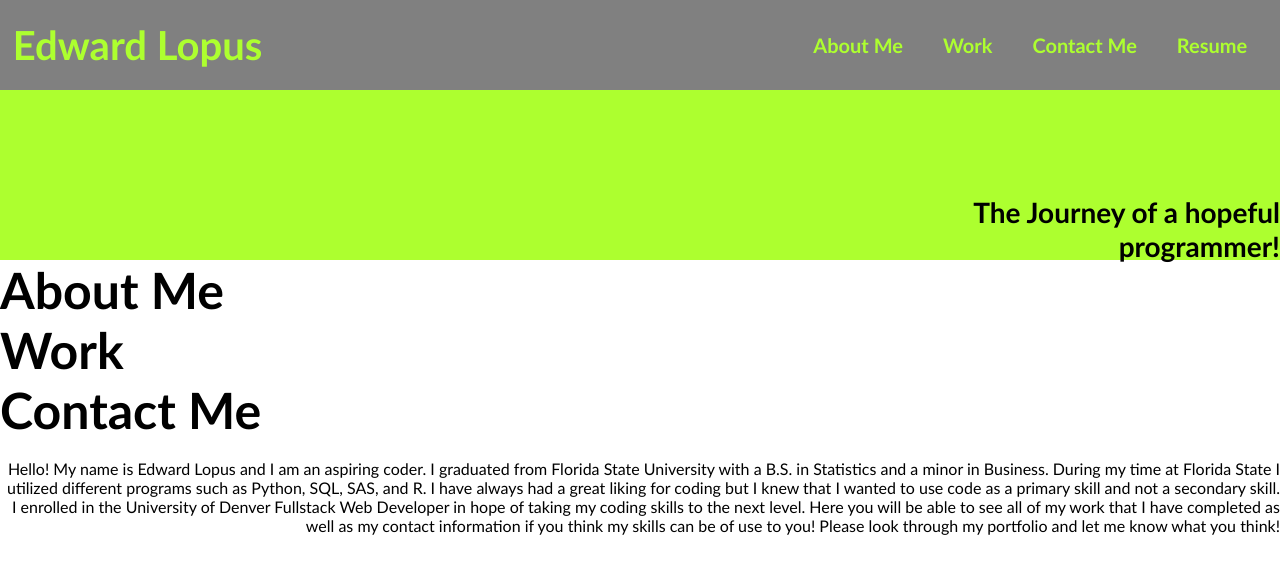
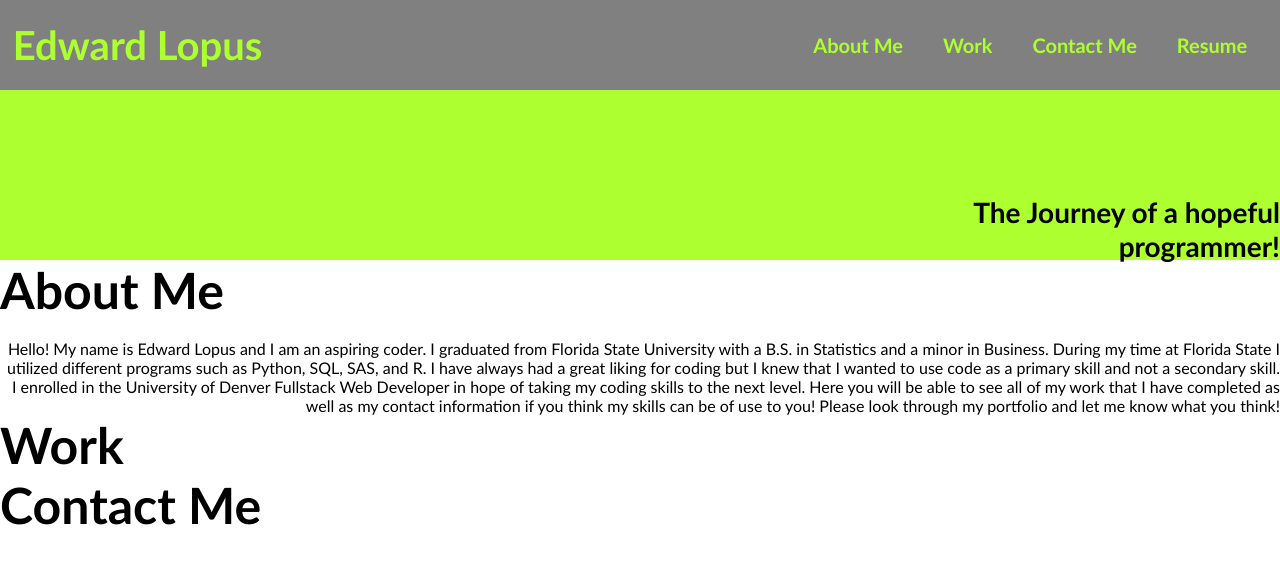
Before and after one commit to tedlopus/Edward_Lopus_Portfolio, a plain HTML site: page index.html in a window 1280 px wide. Drawn offline with Linux system fonts and the light colour scheme.

Commit message:
Updated section formatting

```diff
--- a/index.html
+++ b/index.html
@@ -27,30 +27,34 @@
 
     <main>
 
-        <section id="Container">
+        <section class="Container">
             <section id="Aboutme">
                 <h3>About Me</h3>
             </section>
-
+            <div class="content">
+                <div class="textbox">
+                    <p>
+                    Hello! My name is Edward Lopus and I am an aspiring coder. I graduated from Florida State University with a B.S. in Statistics and a minor in Business. During my time at Florida State I utilized different programs such as Python, SQL, SAS, and R. I have always had a great liking for coding but I knew that I wanted to use code as a primary skill and not a secondary skill. I enrolled in the University of Denver Fullstack Web Developer in hope of taking my coding skills to the next level. Here you will be able to see all of my work that I have completed as well as my contact information if you think my skills can be of use to you! Please look through my portfolio and let me know what you think!
+                    </p>
+                </div>
+            </div>
+        </section>
+        <section class="Container">
             <section id="Work">
                 <h3>Work</h3>
-
+                <div class="content"></div>
             </section>
-
+        </section>
+        <section class="Container">
             <section id="Contactme">
                 <h3>Contact Me</h3>
             </section>
+            <div class="content"></div>
         </section>
 
 
 
-        <div id="content">
-            <div class="textbox">
-                <p>
-                Hello! My name is Edward Lopus and I am an aspiring coder. I graduated from Florida State University with a B.S. in Statistics and a minor in Business. During my time at Florida State I utilized different programs such as Python, SQL, SAS, and R. I have always had a great liking for coding but I knew that I wanted to use code as a primary skill and not a secondary skill. I enrolled in the University of Denver Fullstack Web Developer in hope of taking my coding skills to the next level. Here you will be able to see all of my work that I have completed as well as my contact information if you think my skills can be of use to you! Please look through my portfolio and let me know what you think!
-                </p>
-            </div>
-        </div>
+
 
     </main>
 
```
